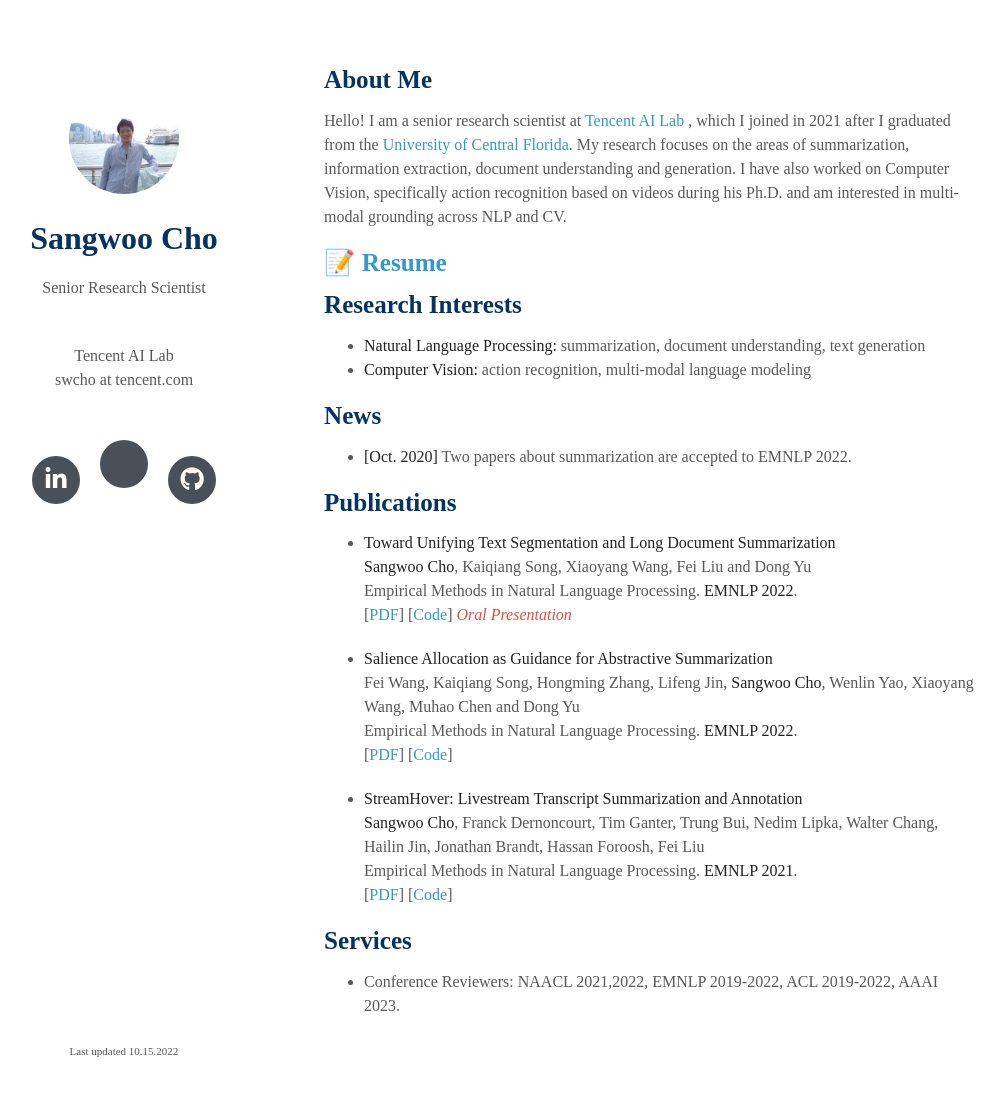
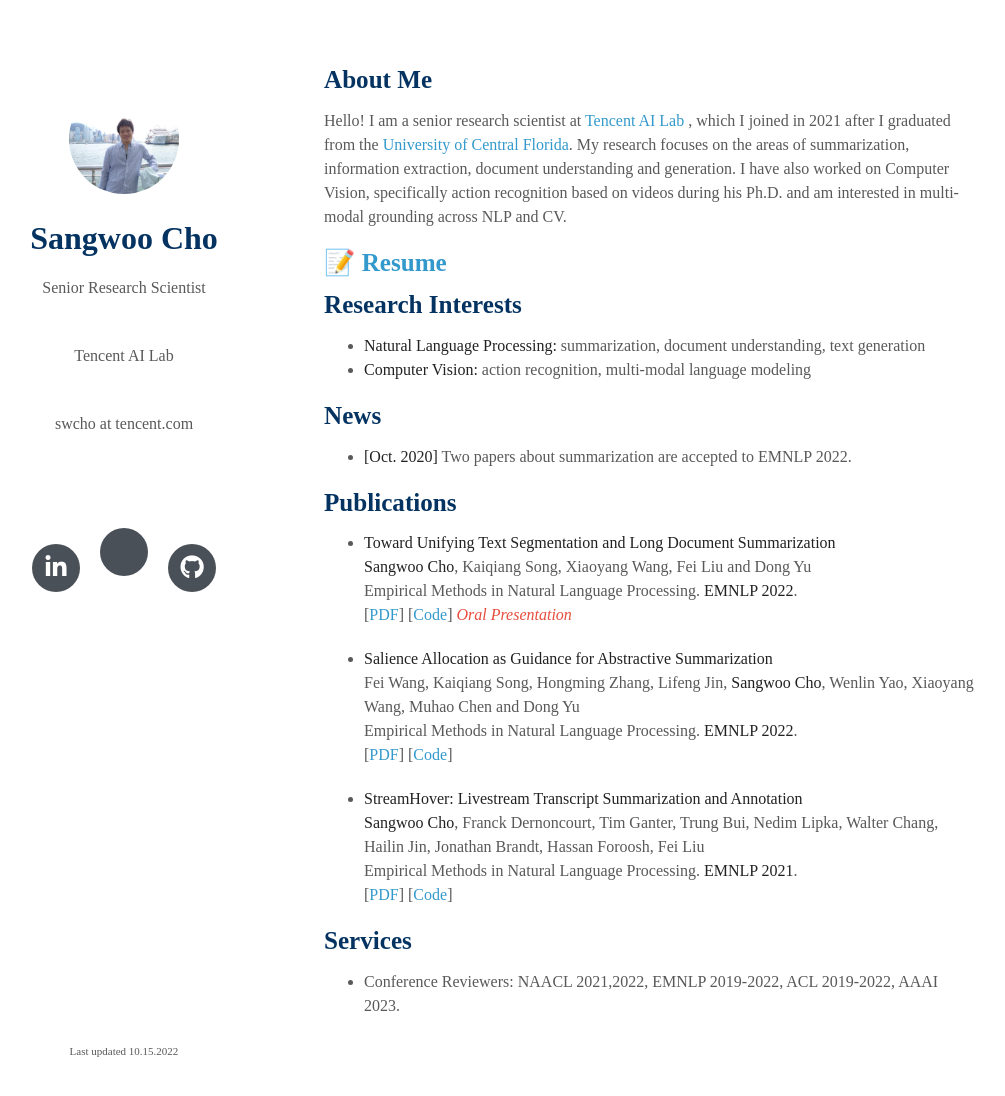
Before and after one commit to sangwoo3/sangwoo3.github.io, a Jekyll site: the page built from index.md, in a window 1280 px wide and 1112 px high. Shown: the top 1096 px of the window, without its empty margins (146-1151 px from the left). Built offline with Jekyll 4.4.1, drawn with Linux system fonts in a browser that asks for light colours; nearby versions of some CDN libraries; some web fonts are replaced; a style sheet for code colours, icons or effects is not loaded; our own code applies the rules of GitHub Pages for plain Markdown files.

Commit message:
new homepage

```diff
--- a/_layouts/homepage.html
+++ b/_layouts/homepage.html
@@ -37,10 +37,10 @@
         <p>{{ site.position }}</p>
         <br>
         {% endif %}
-        {{ site.affiliation }}
+        <p>{{ site.affiliation }}</p>
         {% if site.email %}
         <br>
-        {{ site.email }}
+        <p>{{ site.email }}</p>
         <br>
         <br>
         {% endif %}
```
